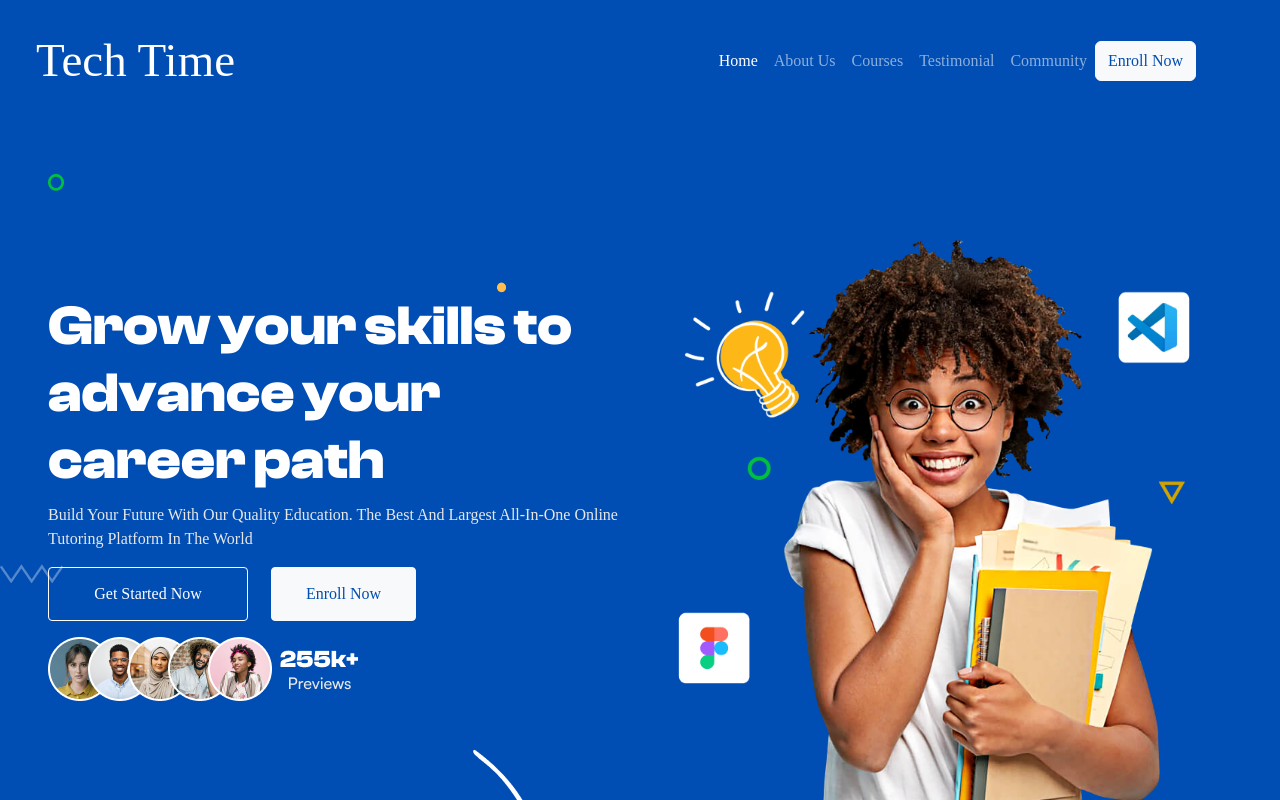
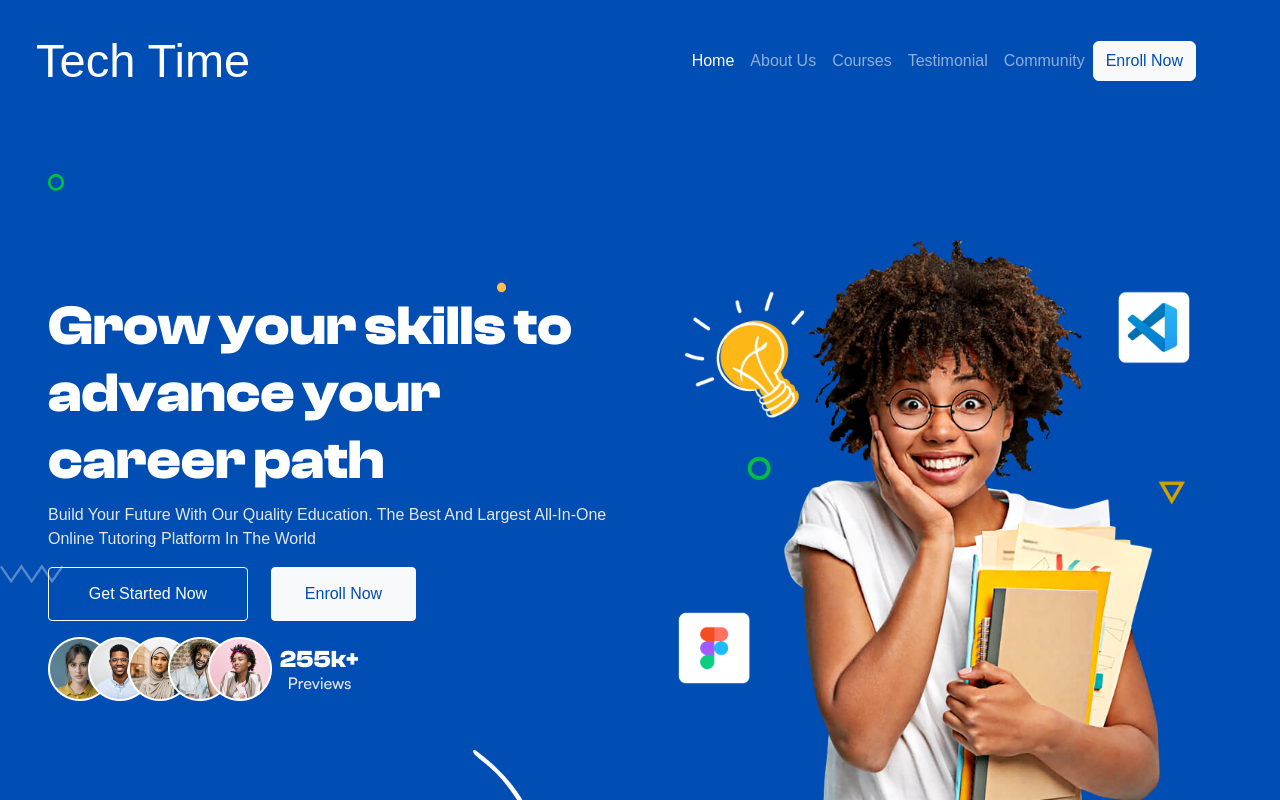
Before and after one commit to Therealadetunji/talent-plus, a React (Create React App) app: page / in a window 1280 px wide. Shown: the top 800 px of the page. Built offline with nearby package versions, Linux system fonts and the light colour scheme.

Commit message:
css linter errors resolved

```diff
--- a/src/App.css
+++ b/src/App.css
@@ -9,16 +9,19 @@
   background: #004db3;
 }
 
-.nav-link, .btn, .card-body, .lead {
-  font-family: "Satoshi";
+.nav-link,
+.btn,
+.card-body,
+.lead {
+  font-family: "Satoshi", sans-serif;
 }
 
 .display-4 {
-  font-family: "Clash Display";
+  font-family: "Clash Display", sans-serif;
 }
 
 .navbar-brand {
-  font-family: "Amazing Kids";
+  font-family: "Amazing Kids", sans-serif;
   font-style: normal;
   font-weight: 400;
   font-size: 47px;
@@ -46,7 +49,7 @@
 }
 
 .first-paragraph {
-  font-family: "Satoshi";
+  font-family: "Satoshi", sans-serif;
   font-style: normal;
   font-weight: 500;
   font-size: 16px;
@@ -117,6 +120,7 @@
   object-fit: fill;
   background: #ccdbf0;
 }
+
 /* About Section */
 
 .about-us {
@@ -124,7 +128,7 @@
 }
 
 .about-intro {
-  font-family: "Clash Display";
+  font-family: "Clash Display", sans-serif;
   font-style: normal;
   font-weight: 700;
   font-size: 56px;
@@ -139,19 +143,16 @@
 }
 
 .card-2 {
-  /* width: 13.63rem; */
   flex: 4;
   font-size: 16px;
 }
 
 .card-3 {
-  /* width: 13.63rem; */
   flex: 4;
   font-size: 16px;
 }
 
 .card-4 {
-  /* width: 13.63rem; */
   flex: 4;
   font-size: 16px;
 }
@@ -160,15 +161,13 @@
   position: absolute;
   width: 205px;
   height: 81px;
-  background: #ffffff;
+  background: #fff;
   border-radius: 8px;
   margin-top: 5rem;
 }
 
 .vector6 {
   position: absolute;
-  /* left: 81.54%;
-  right: 0.95%; */
   display: flex;
   justify-content: flex-end;
   top: 89.8rem;
```
